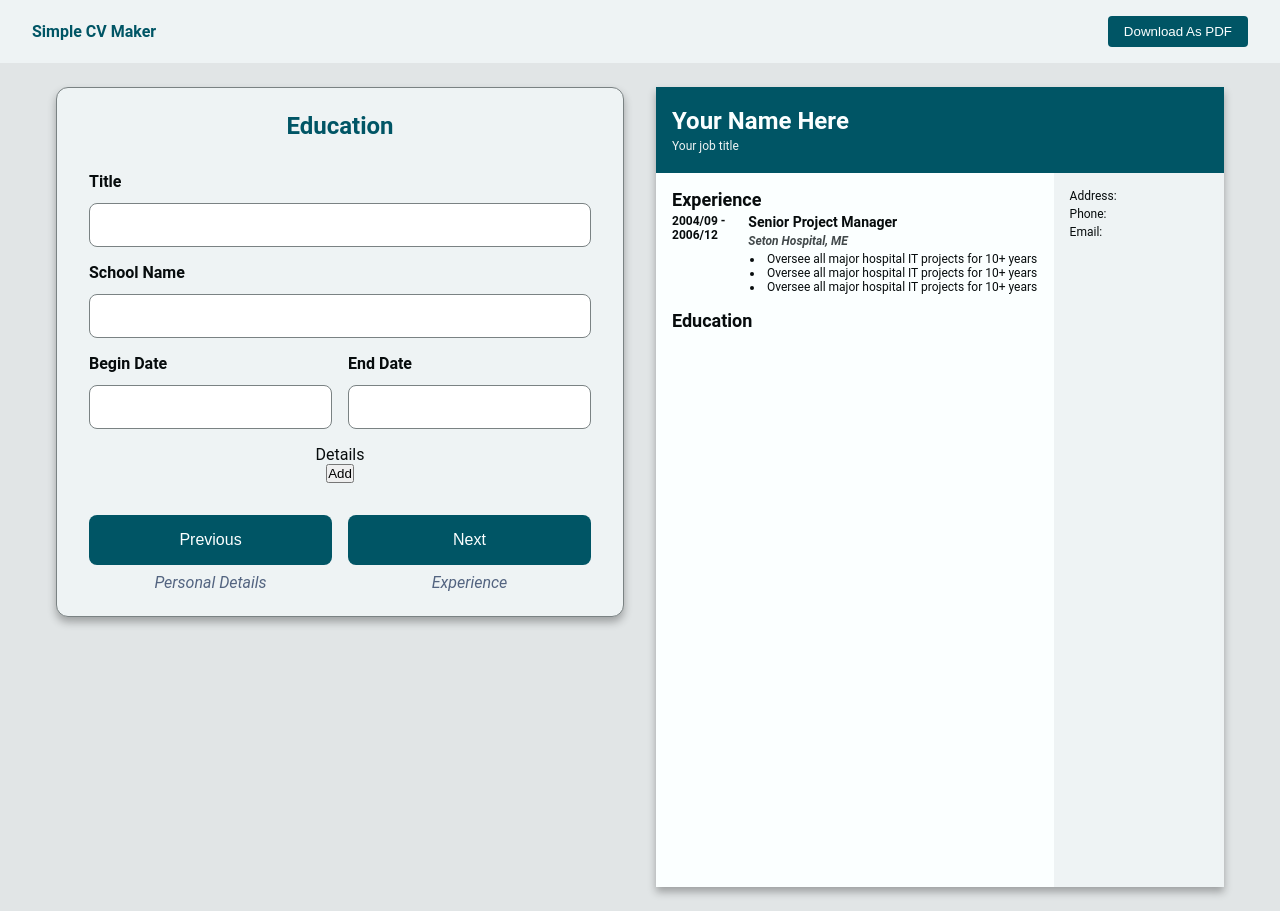
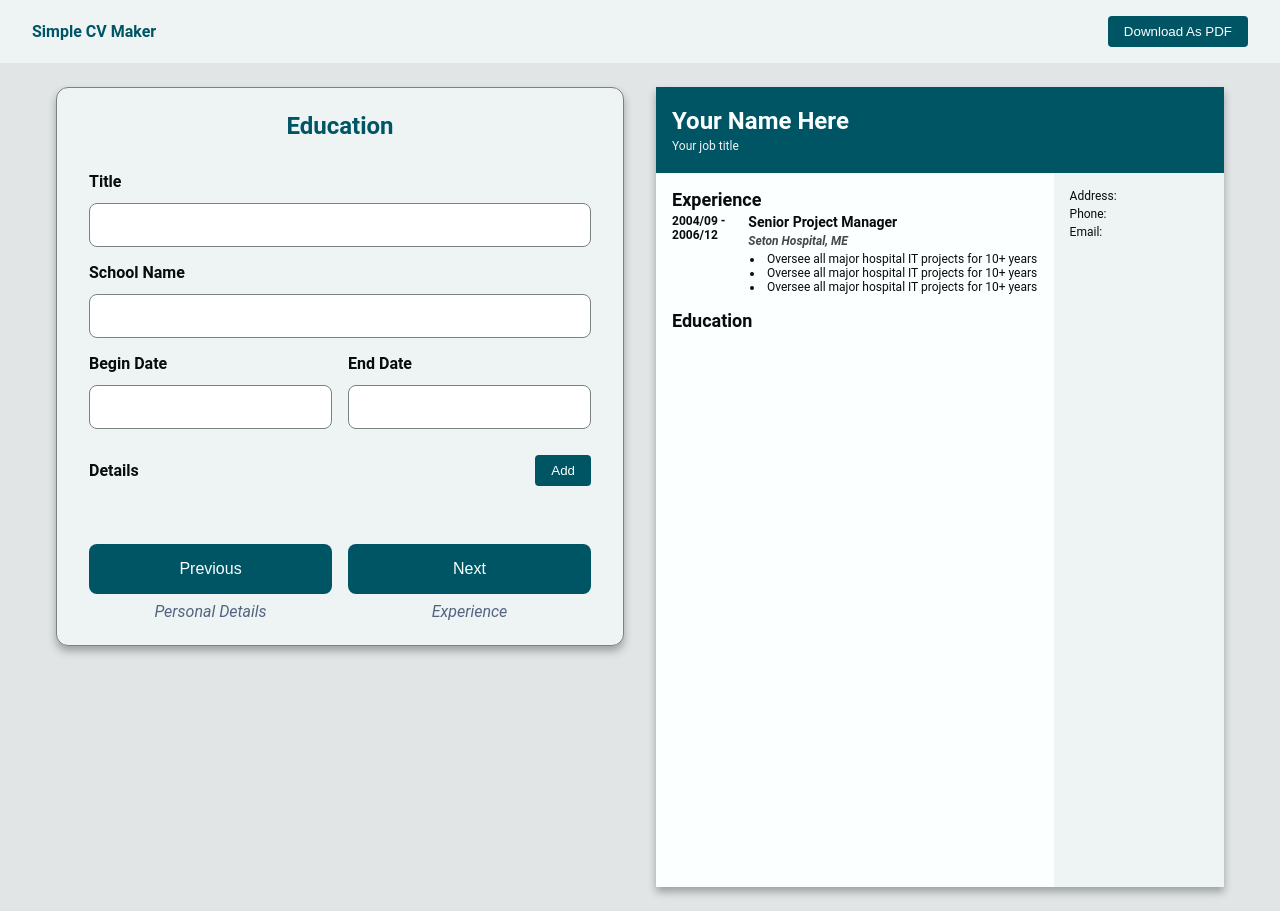
Before and after one commit to NgocPMT/react-cv-application, a React (Vite) app: page / in a window 1280 px wide. Both pictures are taken after a click on the button "Next". Built offline with nearby package versions, Linux system fonts and the light colour scheme.

Commit message:
styling detail section on the education form

```diff
--- a/src/components/App.jsx
+++ b/src/components/App.jsx
@@ -204,8 +204,14 @@ export default function App() {
                 onChange={handleEndDate}
               />
             </FieldGroup>
+            <div className="detail-section">
+              <div className="detail-section-header">
                 <p>Details</p>
-            <button onClick={createEmptyDetails}>Add</button>
+                <button onClick={createEmptyDetails} className="add-detail-btn">
+                  Add
+                </button>
+              </div>
+              <div className="details">
                 {education.details &&
                   education.details.map((detail, index) => (
                     <Field
@@ -217,6 +223,8 @@ export default function App() {
                       onChange={(e) => handleDetails(index, e)}
                     />
                   ))}
+              </div>
+            </div>
           </Form>
           <div className="buttons">
             {isMobile && (
--- a/src/css/App.css
+++ b/src/css/App.css
@@ -267,6 +267,39 @@ button.disabled {
   min-height: 100vh;
 }
 
+.detail-section {
+  width: 100%;
+}
+
+.detail-section-header {
+  display: flex;
+  width: 100%;
+  justify-content: space-between;
+  align-items: center;
+  margin-bottom: 1rem;
+}
+
+.detail-section-header p {
+  font-weight: bold;
+  font-size: 1rem;
+  padding: 1rem 0rem;
+}
+
+.detail-section-header button {
+  background-color: var(--primary);
+  color: var(--bg-light);
+  padding: 0.5rem 1rem;
+  border: none;
+  border-radius: 0.25rem;
+  transition: all 0.3s;
+  cursor: pointer;
+}
+
+.detail-section-header button:hover {
+  opacity: 0.8;
+  transform: translateY(-1px);
+}
+
 @media (min-width: 768px) {
   .body-wrapper {
     padding: 1.5rem 3.5rem;
```
Lines whose indentation alone changed are shown as unchanged.
